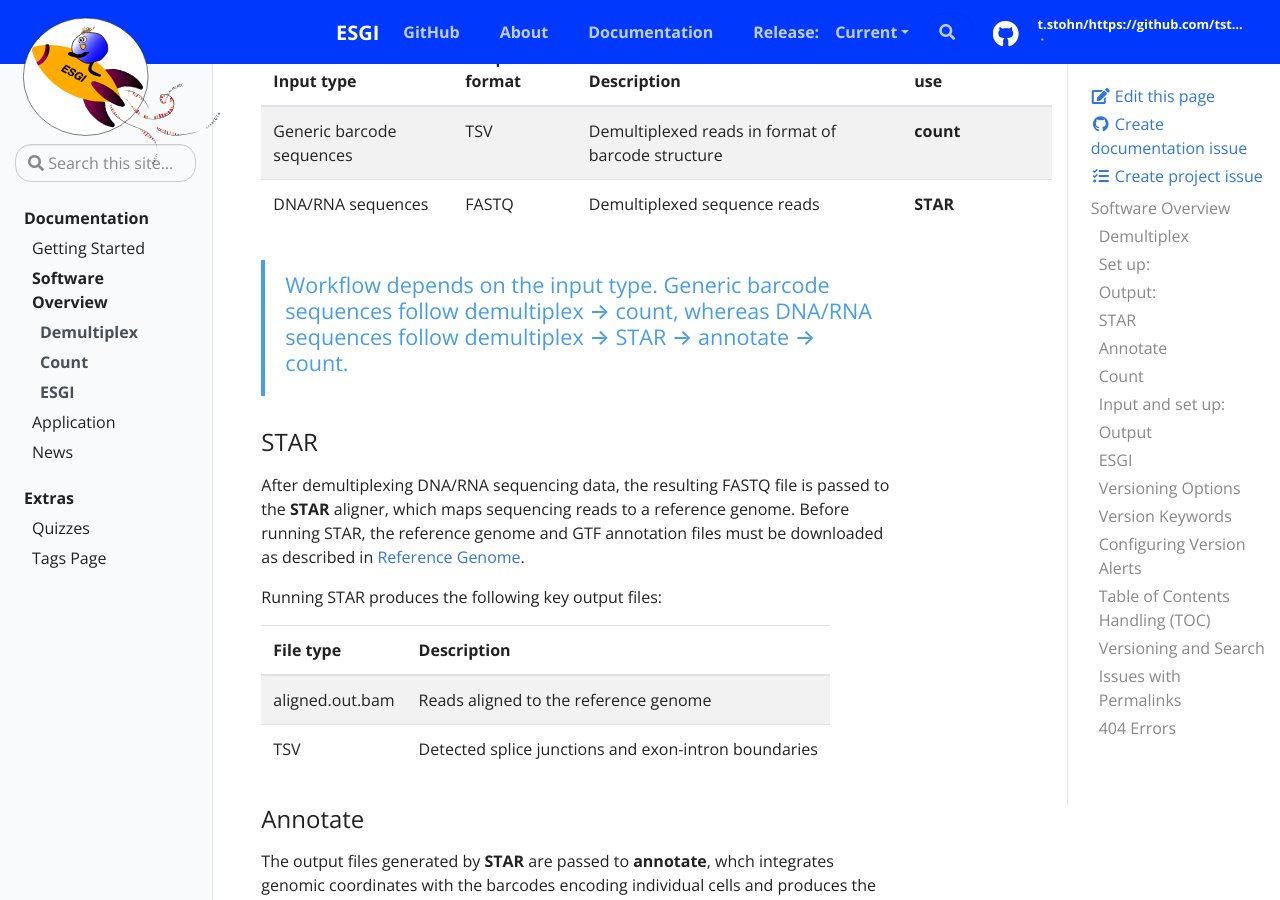
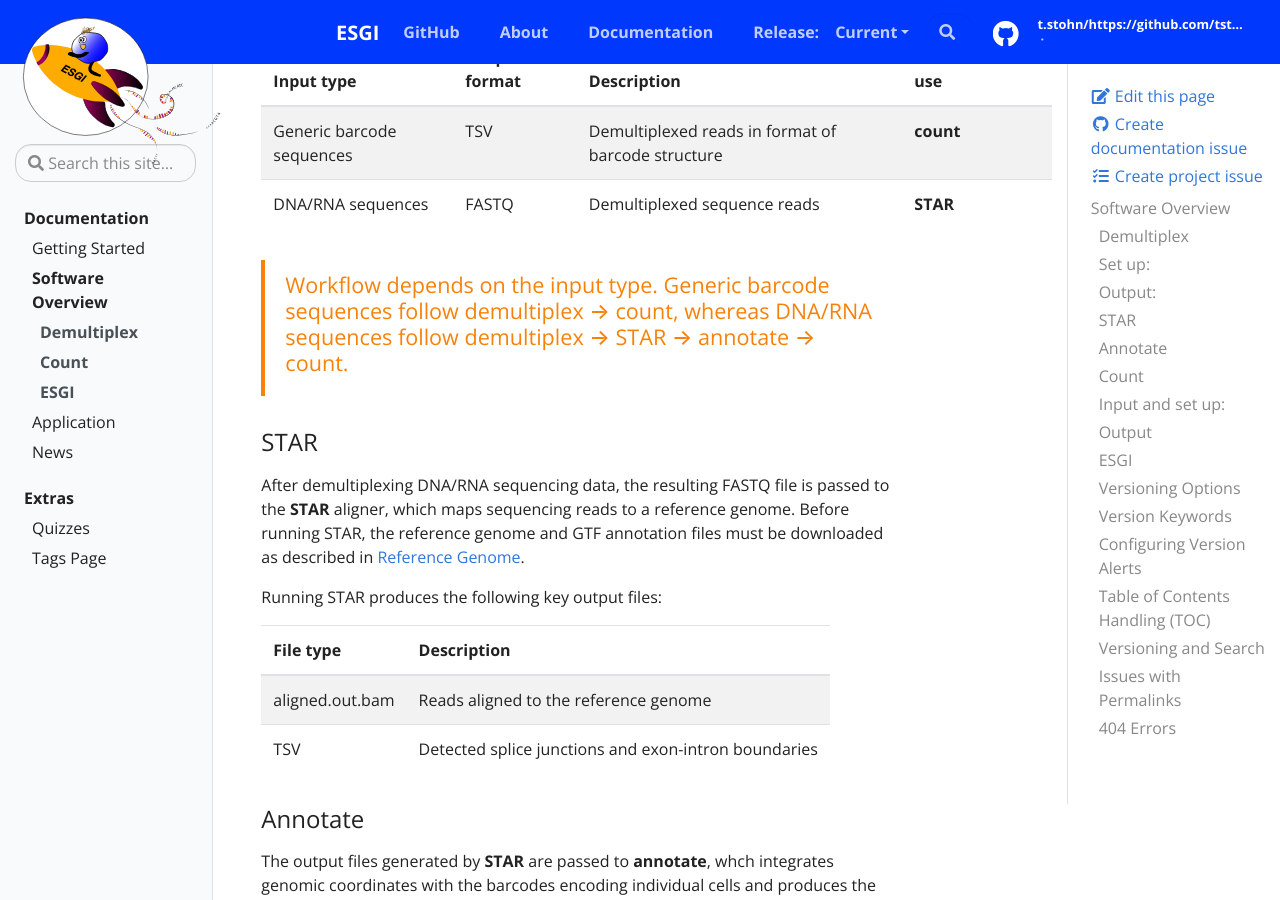
Before and after one commit to tstohn/ESGI.documentation, a Jekyll site: the page built from _docs/software-overview.md, in a window 1280 px wide and 900 px high, scrolled down 2234 px. Built offline with Jekyll 4.4.1, drawn with Linux system fonts in a browser that asks for light colours.

Commit message:
orange note

```diff
--- a/_docs/software-overview.md
+++ b/_docs/software-overview.md
@@ -57,7 +57,7 @@ The final output and corresponding downstream step depend on the type of input:
 | Generic barcode sequences | TSV | Demultiplexed reads in format of barcode structure| **count**
 | DNA/RNA sequences | FASTQ | Demultiplexed sequence reads | **STAR**
 
-{% include alert.html type="info" title=" Workflow depends on the input type. Generic barcode sequences follow demultiplex → count, whereas DNA/RNA sequences follow demultiplex → STAR → annotate → count." %}
+{% include alert.html type="warning" title=" Workflow depends on the input type. Generic barcode sequences follow demultiplex → count, whereas DNA/RNA sequences follow demultiplex → STAR → annotate → count." %}
 
 ### STAR
 After demultiplexing DNA/RNA sequencing data, the resulting FASTQ file is passed to the **STAR** aligner, which maps sequencing reads to a reference genome. Before running STAR, the reference genome and GTF annotation files must be downloaded as described in [Reference Genome](getting-started#reference-genome).
```
